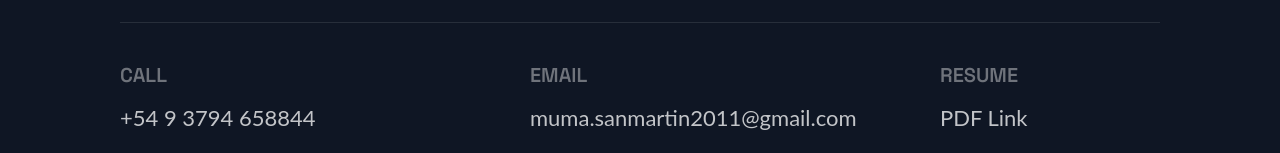
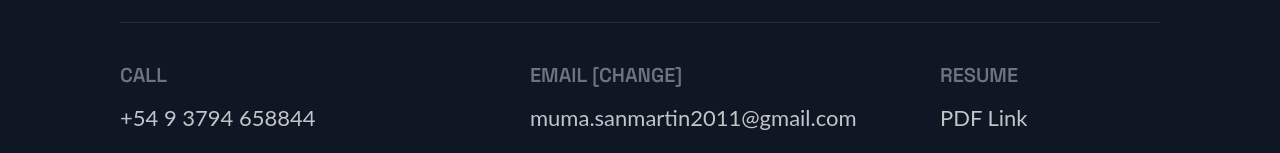
Before and after one commit to webDesignMumeishon/personal-portfolio, a Next.js app: page / in a window 1280 px wide. Shown: the part 5922-6075 px from the top of the page. Built offline with nearby package versions, Linux system fonts and the light colour scheme.

Commit message:
testing change

```diff
--- a/src/components/Footer/Footer.js
+++ b/src/components/Footer/Footer.js
@@ -14,7 +14,7 @@ const Footer = () => {
           <LinkItem href="tel:+5493794658844">+54 9 3794 658844</LinkItem>
         </LinkColumn>
         <LinkColumn>
-          <LinkTitle>Email</LinkTitle>
+          <LinkTitle>Email [change]</LinkTitle>
           <LinkItem href="mailto:muma.sanmartin2011@gmail.com">
             muma.sanmartin2011@gmail.com
           </LinkItem>
```
Also changed, not shown: 1 other file (tests, documents, lock files or other folders).
